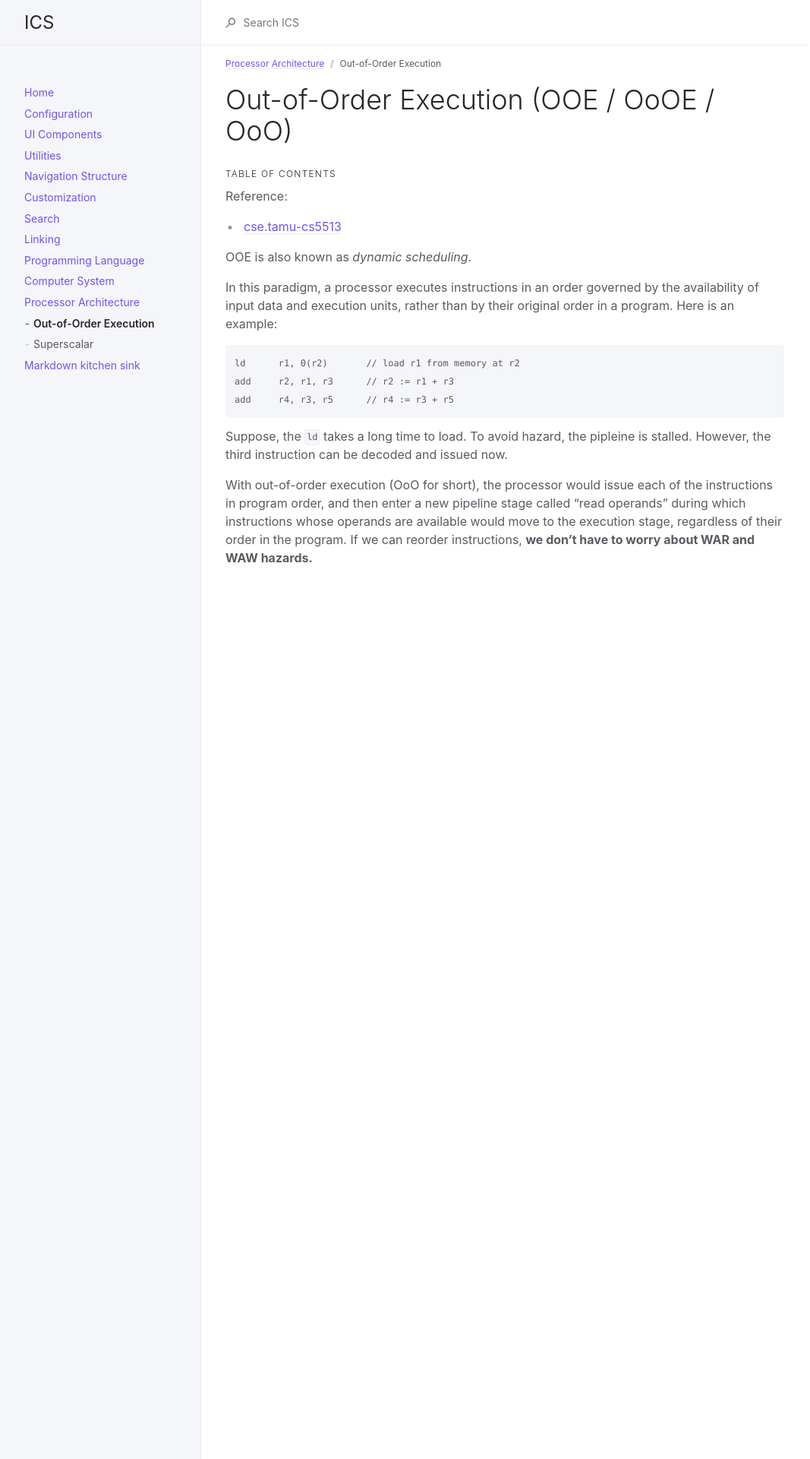
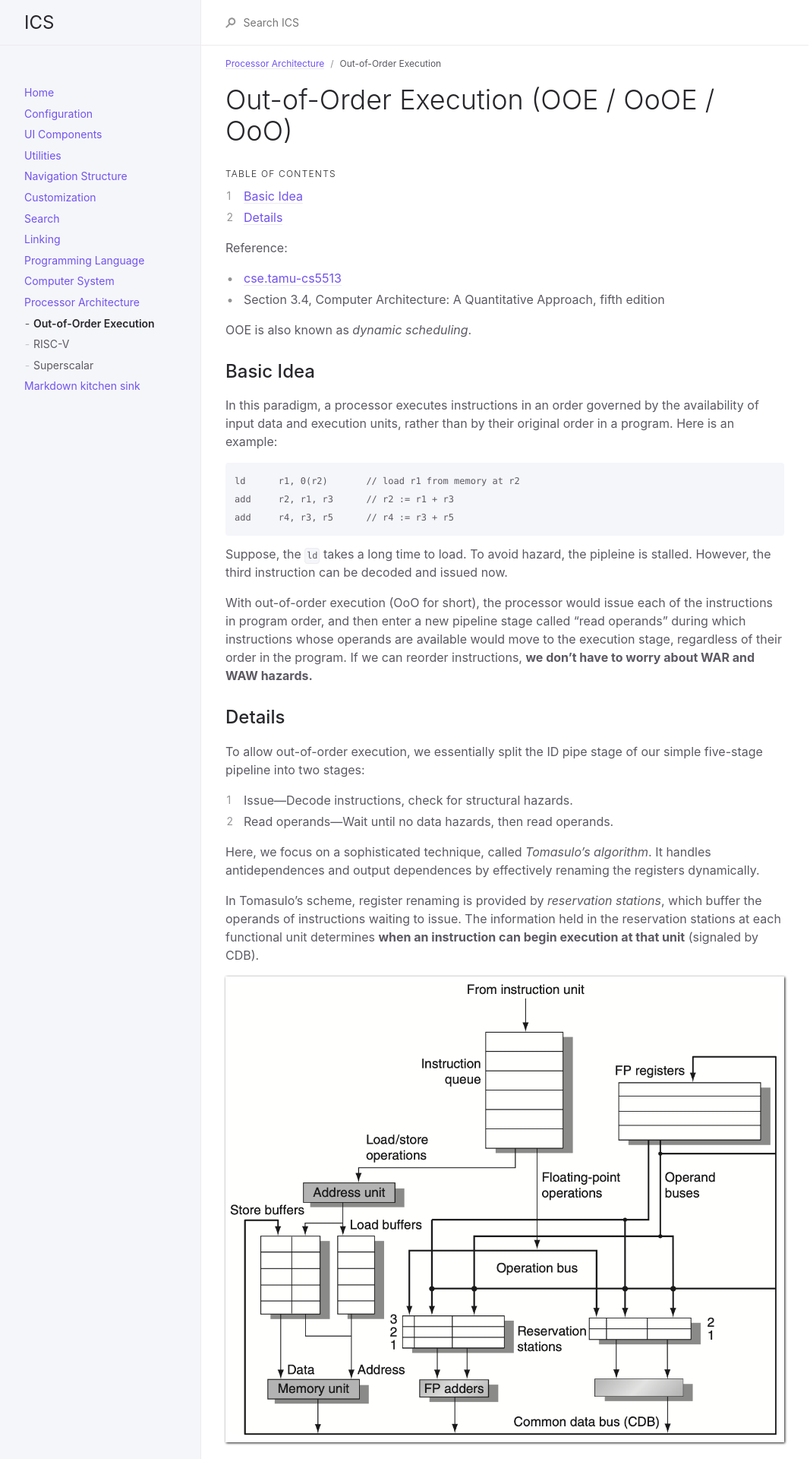
Before and after one commit to wongsingfo/comp-sys, a Jekyll site: the page built from docs/arch/ooe.md, in a window 1280 px wide. Shown: the top 1920 px of the page at 76% size, without its empty margins (107-1174 px from the left). Built offline with Jekyll 4.4.1, drawn with Linux system fonts in a browser that asks for light colours; some of the changed text lies outside the part shown.

```diff
--- a/docs/arch/ooe.md
+++ b/docs/arch/ooe.md
@@ -17,8 +17,11 @@ nav_order: 50
 Reference:
 
 - [cse.tamu-cs5513](http://hpca23.cse.tamu.edu/taco/utsa-www/cs5513-fall07/lecture5.html)
+- Section 3.4, Computer Architecture: A Quantitative Approach, fifth edition
 
 OOE is also known as _dynamic scheduling_.
+
+## Basic Idea
 
 In this paradigm, a processor executes instructions in an order governed by the availability of input data and execution units, rather than by their original order in a program. Here is an example:
 
@@ -31,3 +34,23 @@ add	r4, r3, r5	// r4 := r3 + r5
 Suppose, the `ld` takes a long time to load. To avoid hazard, the pipleine is stalled. However, the third instruction can be decoded and issued now.
 
 With out-of-order execution (OoO for short), the processor would issue each of the instructions in program order, and then enter a new pipeline stage called "read operands" during which instructions whose operands are available would move to the execution stage, regardless of their order in the program. If we can reorder instructions, **we don't have to worry about WAR and WAW hazards.**
+
+
+## Details
+
+To allow out-of-order execution, we essentially split the ID pipe stage of our simple five-stage pipeline into two stages:
+
+1. Issue—Decode instructions, check for structural hazards.
+2. Read operands—Wait until no data hazards, then read operands.
+
+Here, we focus on a sophisticated technique, called _Tomasulo’s algorithm_. It handles antidependences and output dependences by effectively renaming the registers dynamically.
+
+In Tomasulo’s scheme, register renaming is provided by _reservation stations_, which buffer the operands of instructions waiting to issue. The information held in the reservation stations at each functional unit determines **when an instruction can begin execution at that unit** (signaled by CDB).
+
+{% include img.html filename="Screen Shot 2020-02-01 at 11.39.16 AM.png" %}
+
+To determine if a load can be executed at a given time, the processor can check whether any uncompleted store that precedes the load in program order shares the same data memory address as the load. Similarly, a store must wait until there are no unexecuted loads or stores that are earlier in program order and share the same data memory address. This can be eliminate by the renaming of a register together with the buffering of a result until no outstanding references to the earlier version of the register remain, or the speculation techniques.
+
+Here is an example:
+
+{% include img.html filename="Screen Shot 2020-02-01 at 11.39.35 AM.png" %}
```
Also changed, not shown: docs/arch/riscv.md (added, +42 -0 lines), docs/linking/elf.md (+49 -36 lines), docs/prog-lang/rust.md (+5 -2 lines), assets/img/Screen Shot 2020-02-01 at 11.39.16 AM.png (added), assets/img/Screen Shot 2020-02-01 at 11.39.35 AM.png (added), assets/img/Screen Shot 2020-02-01 at 11.47.31 PM.png (added), assets/img/Screen Shot 2020-02-01 at 11.54.04 PM.png (added).
